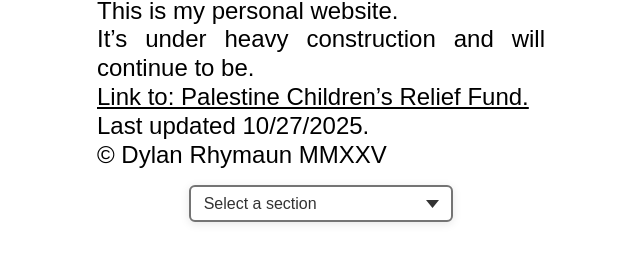
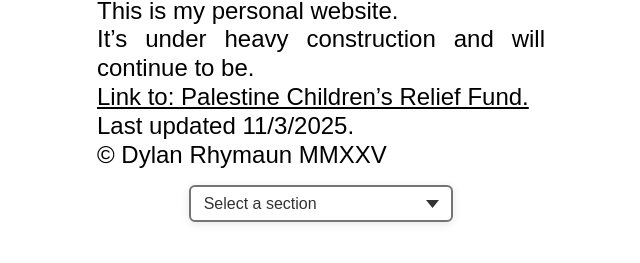
Before and after one commit to DylanRhymaun/personal-website, a Jekyll site: the page built from index.md, in a window 1280 px wide. Shown: the part 238-501 px from the top of the page, without its empty margins (319-959 px from the left). Built offline with Jekyll 4.4.1, drawn with Linux system fonts in a browser that asks for light colours; some web fonts are replaced.

Commit message:
Remove one picture

```diff
--- a/index.md
+++ b/index.md
@@ -25,7 +25,7 @@ layout: default
 This is my personal website. <br>
 It's under heavy construction and will continue to be. <br>
 <a style="text-decoration: underline;" href="https://www.pcrf.net/">Link to: Palestine Children's Relief Fund.</a><br>
-Last updated 10/27/2025.<br>
+Last updated 11/3/2025.<br>
 &copy; Dylan Rhymaun MMXXV<br>
 
 {% raw %}
@@ -81,7 +81,7 @@ Last updated 10/27/2025.<br>
         <img alt="Description" src="assets/img/turkiye2025/DSC09436.jpg">
         <img alt="Description" src="assets/img/turkiye2025/DSC09438.jpg">
         <img alt="Description" src="assets/img/turkiye2025/DSC09439.jpg">
-        <img alt="Description" src="assets/img/turkiye2025/DSC09461.jpg">
+        <!-- <img alt="Description" src="assets/img/turkiye2025/DSC09461.jpg"> -->
         <img alt="Description" src="assets/img/turkiye2025/DSC09503.jpg">
         <img alt="Description" src="assets/img/turkiye2025/DSC09511.jpg">
         <img alt="Description" src="assets/img/turkiye2025/DSC09529.jpg">
```
